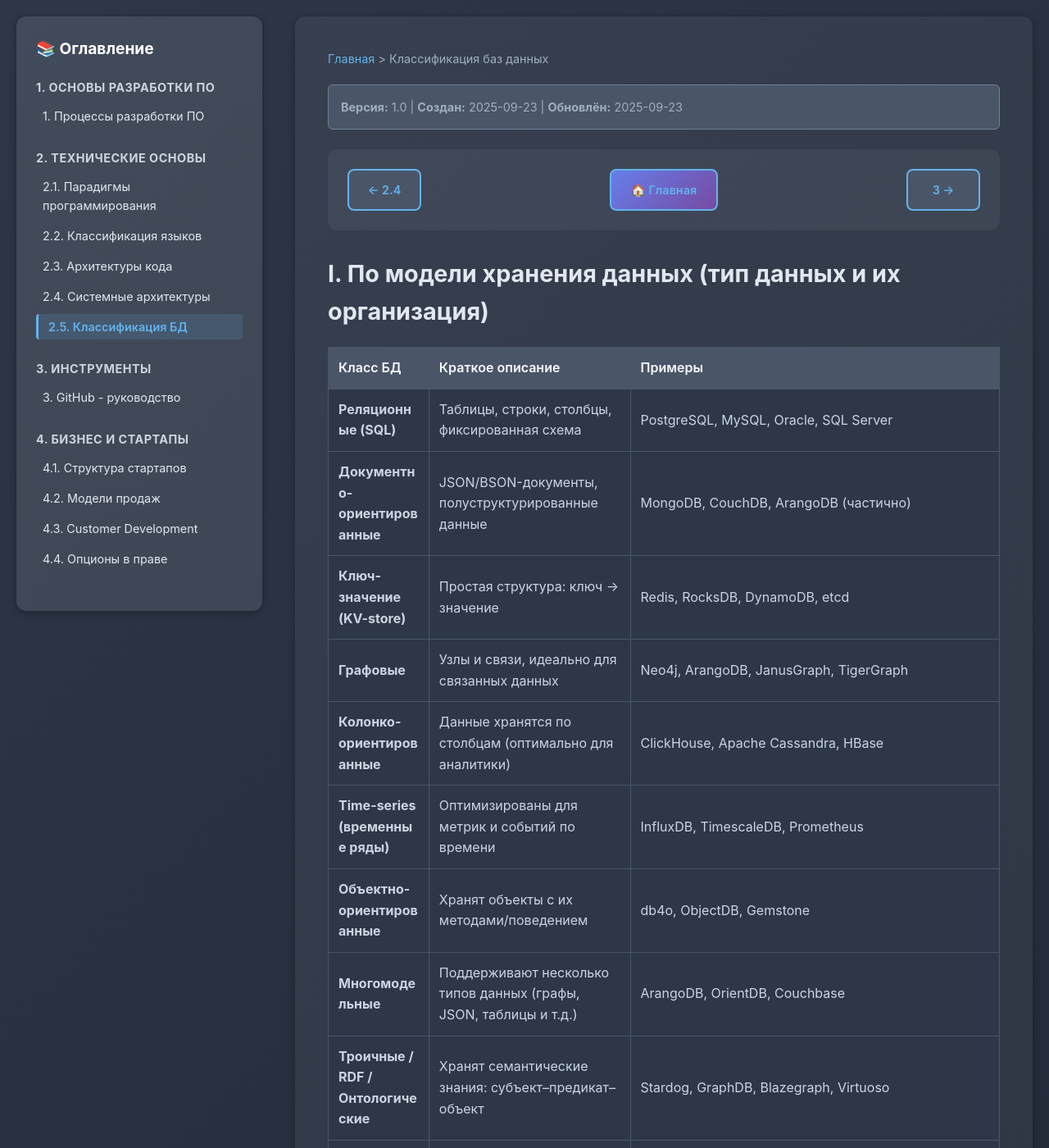
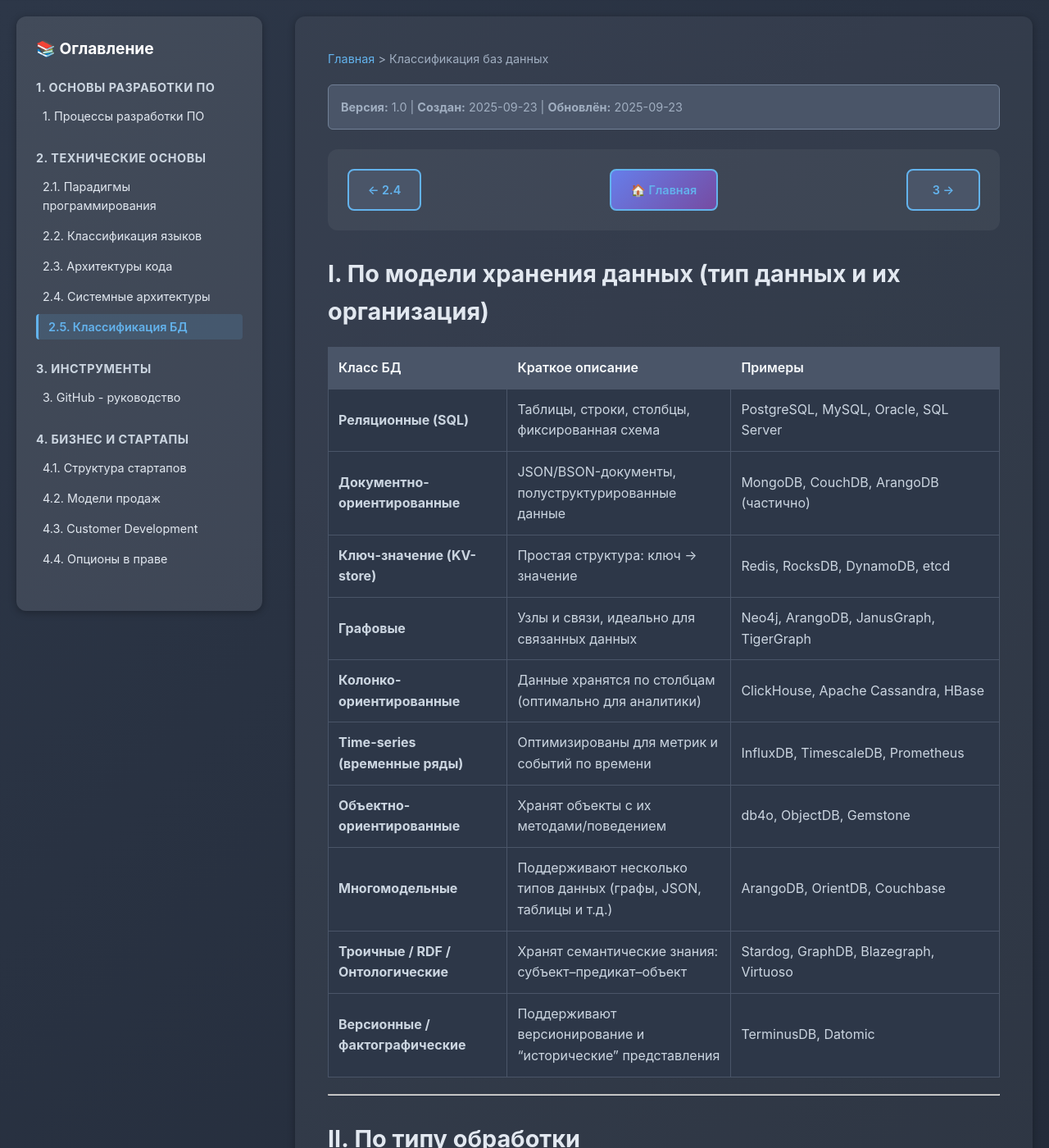
Before and after one commit to FTG-agency/pwa-test, a Jekyll site: the page built from knowledge/2-5-database-classification.md, in a window 1280 px wide and 1400 px high. Shown: the whole window at 82% size. Built offline with Jekyll 4.4.1, drawn with Linux system fonts in a browser that asks for light colours.

Commit message:
fix: add missing 4th column styles in page layout
- Add CSS rules for 4th column (nth-child(4)) in table styles
- Adjust column width distribution: 20%, 25%, 30%, 25%
- Fix mobile responsive styles for 4-column tables
- This should fix the broken 4th column (Минусы) rendering issue

The problem was that page.html only had styles for 3 columns, but the table has 4 columns.

```diff
--- a/_layouts/page.html
+++ b/_layouts/page.html
@@ -290,23 +290,30 @@
         /* Specific column widths for better table layout */
         .content table th:nth-child(1),
         .content table td:nth-child(1) {
-            width: 15%;
-            min-width: 100px;
-            max-width: 150px;
+            width: 20%;
+            min-width: 120px;
+            max-width: 180px;
         }
 
         .content table th:nth-child(2),
         .content table td:nth-child(2) {
-            width: 30%;
+            width: 25%;
             min-width: 150px;
-            max-width: 250px;
+            max-width: 200px;
         }
 
         .content table th:nth-child(3),
         .content table td:nth-child(3) {
-            width: 55%;
+            width: 30%;
             min-width: 200px;
-            max-width: 400px;
+            max-width: 300px;
+        }
+
+        .content table th:nth-child(4),
+        .content table td:nth-child(4) {
+            width: 25%;
+            min-width: 150px;
+            max-width: 200px;
         }
 
         /* Responsive table for mobile */
@@ -322,20 +329,26 @@
 
             .content table th:nth-child(1),
             .content table td:nth-child(1) {
-                width: 25%;
+                width: 20%;
                 min-width: 100px;
             }
 
             .content table th:nth-child(2),
             .content table td:nth-child(2) {
+                width: 25%;
+                min-width: 120px;
+            }
+
+            .content table th:nth-child(3),
+            .content table td:nth-child(3) {
                 width: 30%;
                 min-width: 150px;
             }
 
-            .content table th:nth-child(3),
-            .content table td:nth-child(3) {
-                width: 45%;
-                min-width: 200px;
+            .content table th:nth-child(4),
+            .content table td:nth-child(4) {
+                width: 25%;
+                min-width: 120px;
             }
         }
 
```
